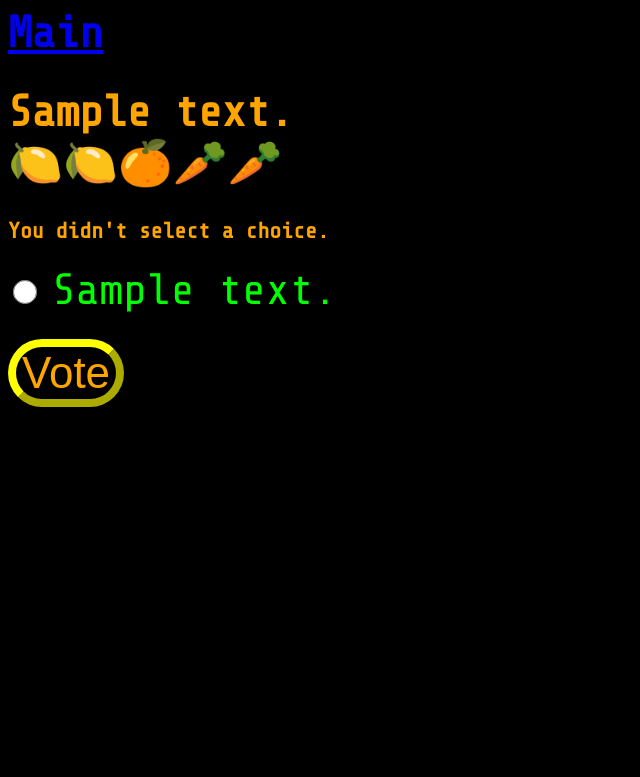
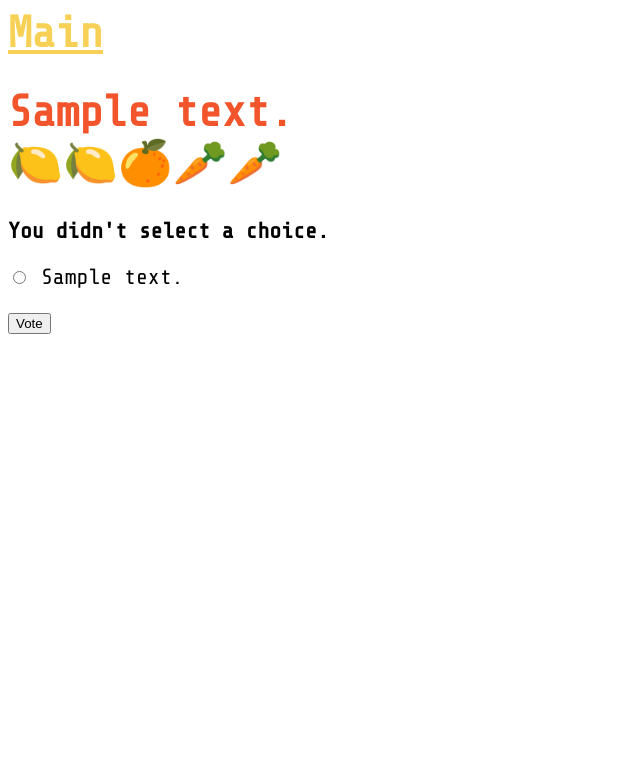
Before and after one commit to cranb3rry/topS, a Django app: page /1/vote/ in a window 1280 px wide. Shown: the top 777 px of the page, without its empty margins (0-640 px from the left). Run offline with Django 3.2, Linux system fonts and the light colour scheme; tables that the repository leaves empty hold one stand-in row (values such as "Sample post").

Commit message:
style clear

```diff
--- a/polls/templates/polls/detail.html
+++ b/polls/templates/polls/detail.html
@@ -4,55 +4,21 @@
 
 <title>Top in the world</title>
 <link href='https://fonts.googleapis.com/css?family=Share Tech Mono' rel='stylesheet'>
-<style>
 
+{% load static %}
 
-body {
-    font-family: 'Share Tech Mono';font-size: 22px;
-    background-color: black;
-}
-
-
-label {
-	font-size: 200%;
-    color: lime;
-}
-
-
-
-input {
-	border-radius: 133px;
-	font-size: 200%;
-
-	border-color: yellow;
-	border-width: 8px;
-	background-color: black;
-    color: orange;
-}
-
-input[type="radio"] {
-	-webkit-appearance: checkbox; /* Chrome, Safari, Opera */
-    -moz-appearance: checkbox;    /* Firefox */
-    -ms-appearance: checkbox;     /* not currently supported */
-	border: 2px solid white;
-	height: 24px;
-	width: 24px;
-}
-
-</style>
-
-
+<link rel="stylesheet" type="text/css" href="{% static 'polls/style.css' %}" />
 
 </head>
 
 
-<body style="color:orange;" l﻿ink="yellow" alink="yellow" vlink="yellow" >
+<body>
 
-<h1 style="color:orange"><a href="/">Main</a></h1>
+<h1><a href="/">Main</a></h1>
 
-<h1 style="color: orange">{{ question.question_text }} <br> 🍋🍋🍊🥕🥕</h1>
+<h1>{{ question.question_text }} <br> 🍋🍋🍊🥕🥕</h1>
 
-{% if error_message %}<p style="color: orange"><strong>{{ error_message }}</strong></p>{% endif %}
+{% if error_message %}<p><strong>{{ error_message }}</strong></p>{% endif %}
 
 <form action="{% url 'polls:vote' question.id %}" method="post">
 {% csrf_token %}
--- a/polls/templates/polls/index.html
+++ b/polls/templates/polls/index.html
@@ -14,7 +14,7 @@
 </head>
 
 <body>
-<H1>SunraYLmtd 🍋🍋🍊🥕🥕</H1>
+<H1>SunraYLmtd 🍋🍊</H1>
 
 <p>
 <H1><a href="/admin">admin</a></h1>
```
Also changed, not shown: polls/static/polls/style.css (+10 -2 lines), polls/templates/polls/results.html (+6 -38 lines).
